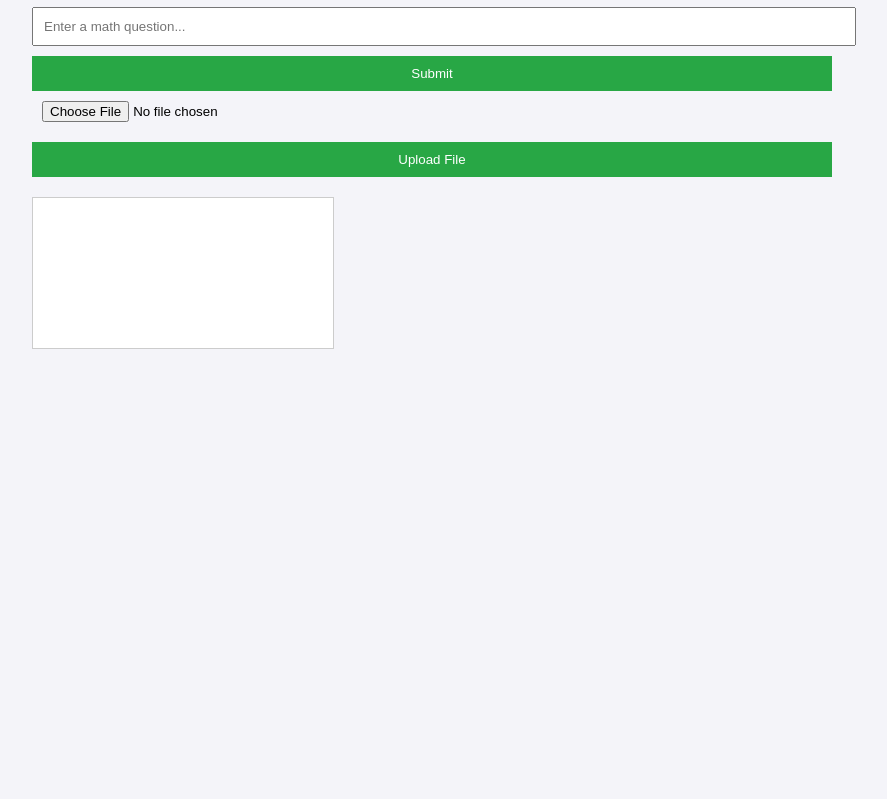
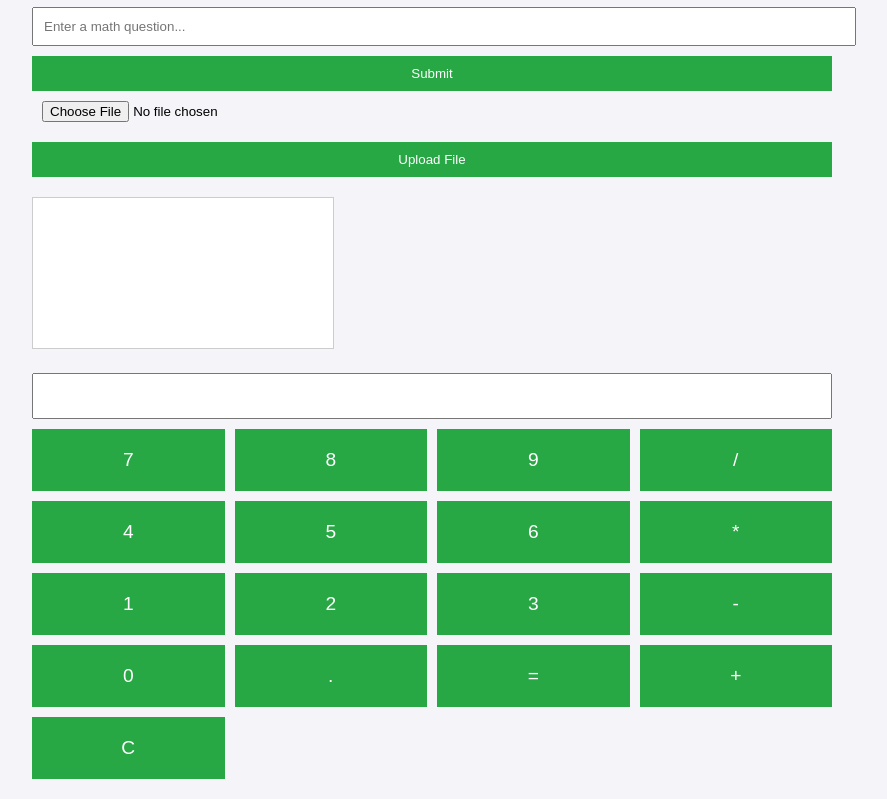
Before and after one commit to Dheeway/Calculator, a plain HTML site: page index.html in a window 1280 px wide. Shown: the part 425-1224 px from the top of the page, without its empty margins (208-1095 px from the left). Before the commit the page ends 800 px from the top, so only its background shows below. Drawn offline with nearby package versions, Linux system fonts and the light colour scheme.

Commit message:
Add files via upload

```diff
--- a/index.html
+++ b/index.html
@@ -3,7 +3,7 @@
 <head>
     <meta charset="UTF-8">
     <meta name="viewport" content="width=device-width, initial-scale=1.0">
-    <title>Advanced MathGPT Calculator with Integrals</title>
+    <title>Advanced MathGPT Calculator with Inbuilt Calculator</title>
     <style>
         body {
             font-family: Arial, sans-serif;
@@ -41,6 +41,22 @@
             border: 1px solid #ccc;
             background-color: white;
         }
+        #calculator {
+            display: grid;
+            grid-template-columns: repeat(4, 1fr);
+            gap: 10px;
+            margin-top: 20px;
+        }
+        #calculator input {
+            grid-column: span 4;
+            padding: 10px;
+            font-size: 1.2em;
+            text-align: right;
+        }
+        #calculator button {
+            padding: 20px;
+            font-size: 1.2em;
+        }
     </style>
 </head>
 <body>
@@ -53,6 +69,28 @@
     <input type="file" id="fileInput">
     <button onclick="handleFileUpload()">Upload File</button>
     <canvas id="plotCanvas"></canvas>
+
+    <!-- Calculator UI -->
+    <div id="calculator">
+        <input type="text" id="calcDisplay" readonly>
+        <button onclick="appendToDisplay('7')">7</button>
+        <button onclick="appendToDisplay('8')">8</button>
+        <button onclick="appendToDisplay('9')">9</button>
+        <button onclick="appendToDisplay('/')">/</button>
+        <button onclick="appendToDisplay('4')">4</button>
+        <button onclick="appendToDisplay('5')">5</button>
+        <button onclick="appendToDisplay('6')">6</button>
+        <button onclick="appendToDisplay('*')">*</button>
+        <button onclick="appendToDisplay('1')">1</button>
+        <button onclick="appendToDisplay('2')">2</button>
+        <button onclick="appendToDisplay('3')">3</button>
+        <button onclick="appendToDisplay('-')">-</button>
+        <button onclick="appendToDisplay('0')">0</button>
+        <button onclick="appendToDisplay('.')">.</button>
+        <button onclick="calculateResult()">=</button>
+        <button onclick="appendToDisplay('+')">+</button>
+        <button onclick="clearDisplay()" colspan="4">C</button>
+    </div>
 </div>
 
 <script src="https://cdnjs.cloudflare.com/ajax/libs/mathjs/9.4.4/math.min.js"></script>
@@ -76,7 +114,6 @@
         appendMessage('You', userInput);
 
         try {
-            // Check if userInput is a request to plot a function
             if (userInput.toLowerCase().includes('plot')) {
                 const functionToPlot = userInput.match(/plot\s*(.*)/i)[1];
                 plotFunction(functionToPlot);
@@ -103,7 +140,6 @@
             reader.onload = function(e) {
                 const content = e.target.result;
                 try {
-                    // Assume file content is a valid math expression
                     const result = math.evaluate(content);
                     appendMessage('MathGPT', `The answer is: ${result}`);
                 } catch (error) {
@@ -115,12 +151,10 @@
     }
 
     function plotFunction(func) {
-        // Clear previous chart
         if (chart) {
             chart.destroy();
         }
 
-        // Generate data points
         const xValues = [];
         const yValues = [];
         for (let x = -10; x <= 10; x += 0.1) {
@@ -128,7 +162,6 @@
             yValues.push(math.evaluate(func, {x: x}));
         }
 
-        // Create chart
         chart = new Chart(plotCanvas.getContext('2d'), {
             type: 'line',
             data: {
@@ -162,7 +195,6 @@
     }
 
     function solveIntegral(integralToSolve) {
-        // Numerical integration
         try {
             const integralResult = math.integral(integralToSolve, 'x').toString();
             appendMessage('MathGPT', `The indefinite integral is: ${integralResult}`);
@@ -170,29 +202,28 @@
             appendMessage('MathGPT', `Error: ${error.message}`);
         }
     }
-    function numericIntegrate(func, a, b, n) {
-    const h = (b - a) / n;
-    let sum = 0.5 * (math.evaluate(func, {x: a}) + math.evaluate(func, {x: b}));
-    for (let i = 1; i < n; i++) {
-        const x = a + i * h;
-        sum += math.evaluate(func, {x: x});
+
+    function appendToDisplay(value) {
+        const display = document.getElementById('calcDisplay');
+        display.value += value;
     }
-    return sum * h;
-}
 
-function solveDefiniteIntegral(integralToSolve) {
-    const match = integralToSolve.match(/integrate\s*(.*)\s*from\s*([\d.]+)\s*to\s*([\d.]+)/i);
-    if (match) {
-        const func = match[1];
-        const a = parseFloat(match[2]);
-        const b = parseFloat(match[3]);
-        const result = numericIntegrate(func, a, b, 1000);
-        appendMessage('MathGPT', `The definite integral from ${a} to ${b} is approximately: ${result}`);
-    } else {
-        appendMessage('MathGPT', `Error: Invalid definite integral format.`);
+    function clearDisplay() {
+        const display = document.getElementById('calcDisplay');
+        display.value = '';
     }
-}
 
+    function calculateResult() {
+        const display = document.getElementById('calcDisplay');
+        try {
+            const result = math.evaluate(display.value);
+            display.value = result;
+            appendMessage('MathGPT', `The answer is: ${result}`);
+        } catch (error) {
+            display.value = 'Error';
+            appendMessage('MathGPT', `Error: ${error.message}`);
+        }
+    }
 </script>
 
 </body>
```
